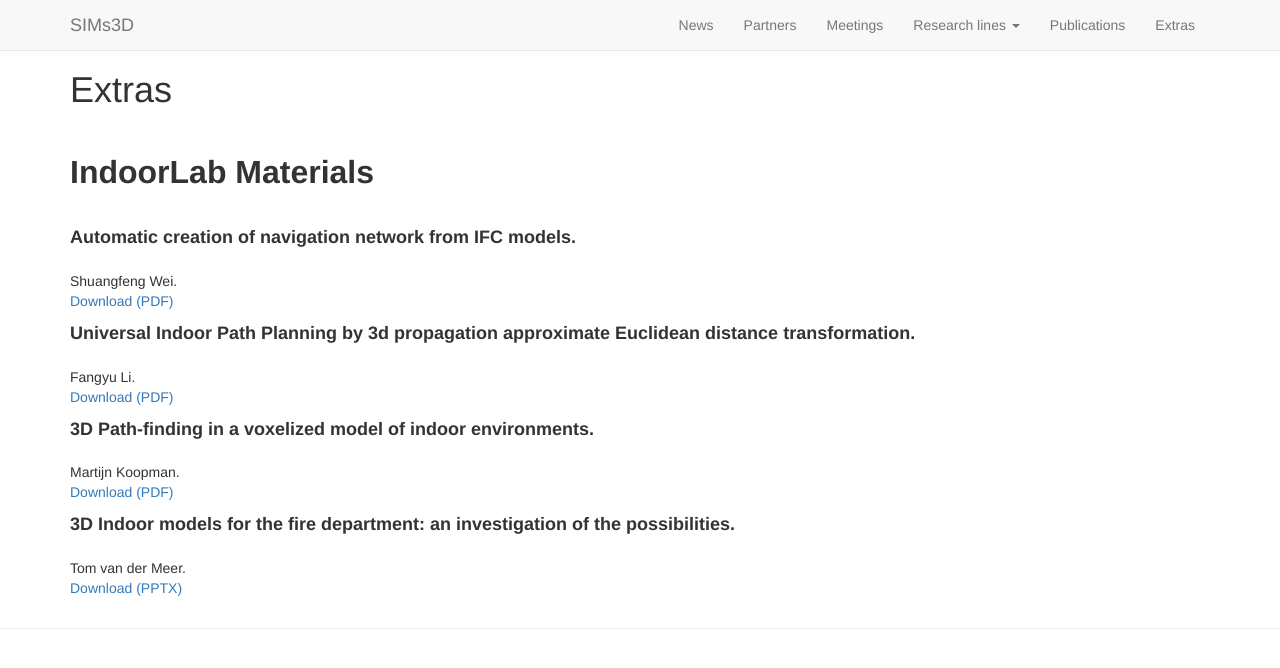
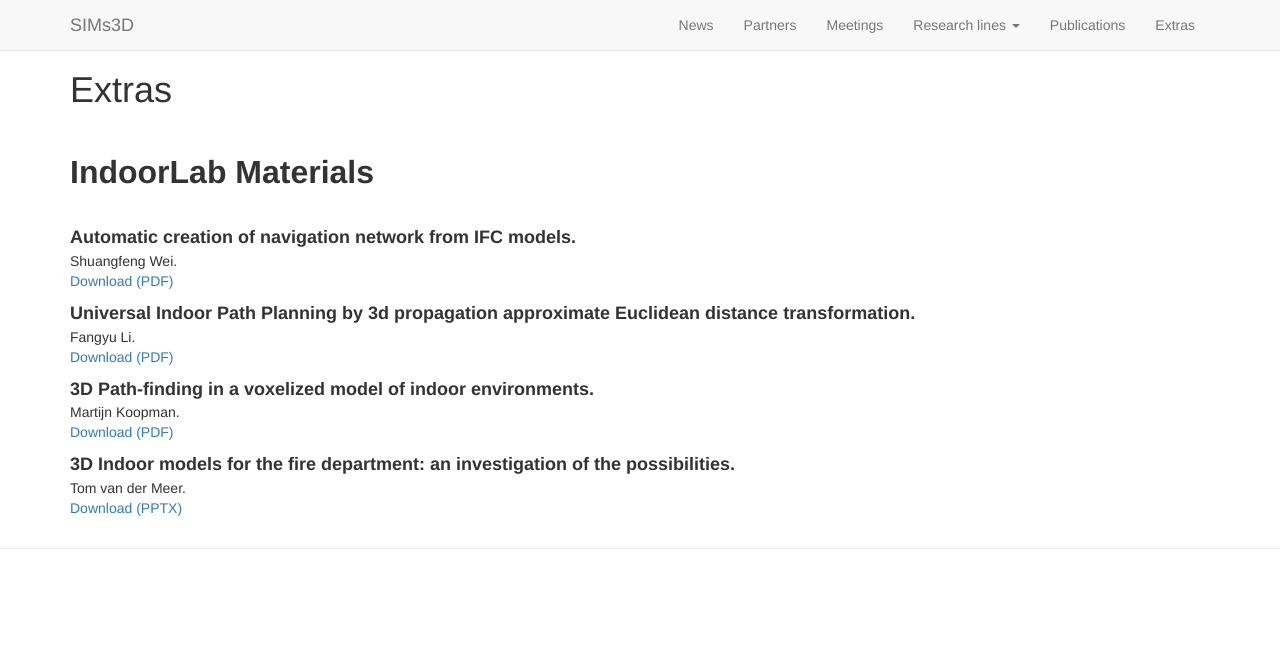
Before and after one commit to SIMs3D/sims3d.github.io, a Jekyll site: the page built from extras/index.md, in a window 1280 px wide. Shown: the top 668 px of the page. Built offline with Jekyll 4.4.1, drawn with Linux system fonts in a browser that asks for light colours; nearby versions of some CDN libraries.

Commit message:
adjusting text

```diff
--- a/extras/index.md
+++ b/extras/index.md
@@ -11,23 +11,23 @@ permalink: /extras/
 <font size="4">
 <b>Automatic creation of navigation network from IFC models.</b>
 </font>
-<br>Shuangfeng Wei.
+Shuangfeng Wei.
 <br><a href="files/S.WEI-Automatic creation of navigation network from IFC models-2016.2.2Progress.pdf">Download (PDF)</a>
 
 <font size="4">
 <b>Universal Indoor Path Planning by 3d propagation approximate Euclidean distance transformation.</b>
 </font>
-<br>Fangyu Li.
+Fangyu Li.
 <br><a href="files/Universal Indoor Path Planning by 3d PAEDT.pdf">Download (PDF)</a>
 
 <font size="4">
 <b>3D Path-finding in a voxelized model of indoor environments.</b>
 </font>
-<br>Martijn Koopman.
+Martijn Koopman.
 <br><a href="files/Short presenation results 2016-02-09.pdf">Download (PDF)</a>
 
 <font size="4">
 <b>3D Indoor models for the fire department: an investigation of the possibilities.</b>
 </font>
-<br>Tom van der Meer.
+Tom van der Meer.
 <br><a href="files/Ignite 3D-indoor brandweer.pptx">Download (PPTX)</a>
```
